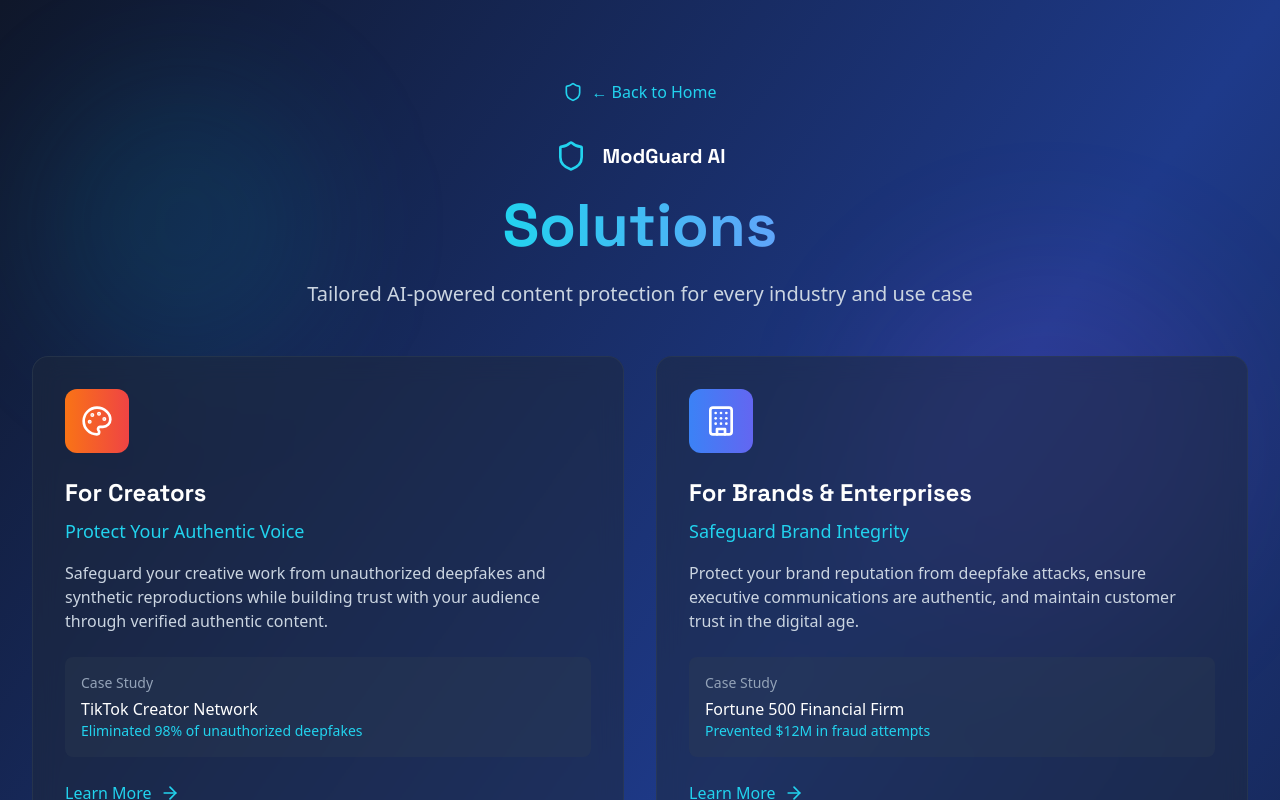
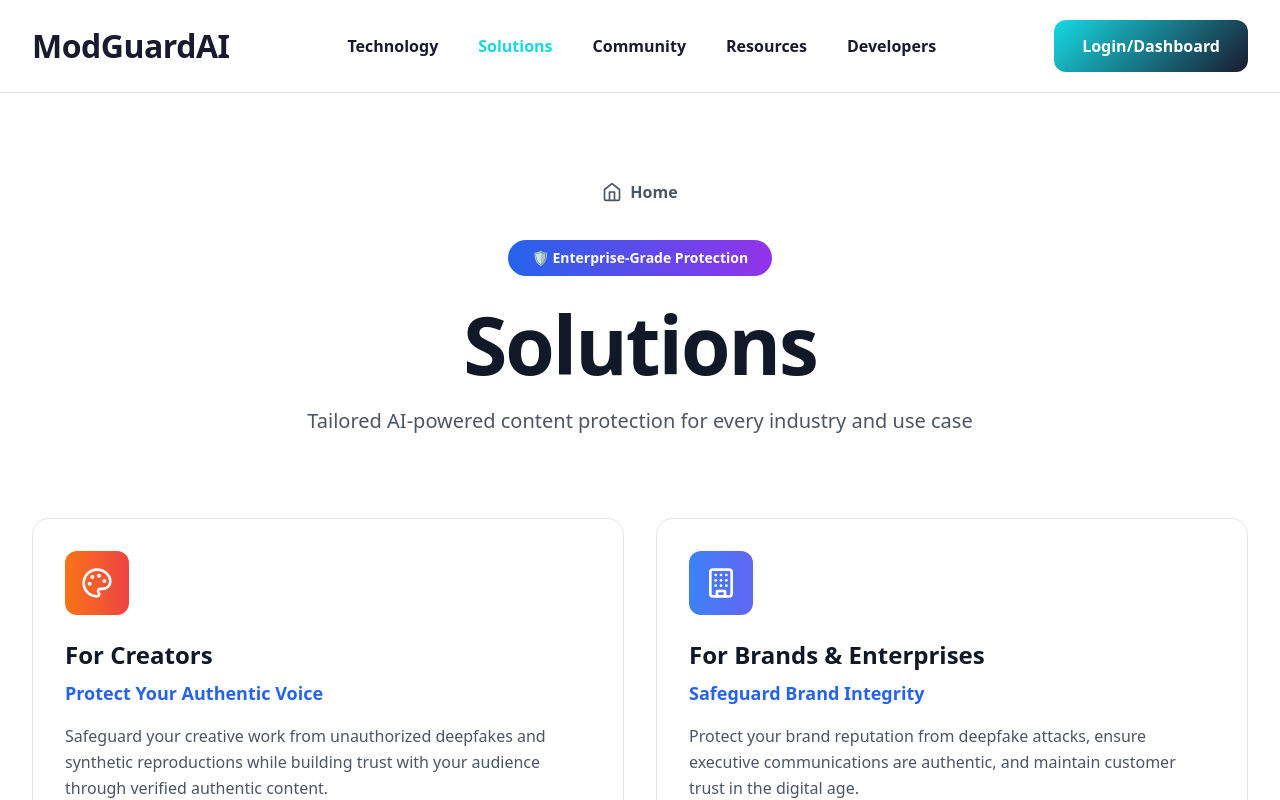
Before and after one commit to Future-whitehat7/ModGuardAI, a React (Vite) app: page /solutions in a window 1280 px wide. Shown: the top 800 px of the page. Built offline with nearby package versions, Linux system fonts and the light colour scheme.

Commit message:
Update Solutions page design to match home page aesthetic and branding - Add ModGuardAI logo, fix footer positioning, update color scheme and typography

```diff
--- a/src/pages/Solutions.tsx
+++ b/src/pages/Solutions.tsx
@@ -14,7 +14,8 @@ import {
   Target,
   Zap,
   Eye,
-  TrendingUp
+  TrendingUp,
+  Home
 } from 'lucide-react';
 
 interface SolutionData {
@@ -195,60 +196,264 @@ export const Solutions = () => {
 
   if (!isLoaded) {
     return (
-      <div className="min-h-screen bg-gradient-to-br from-slate-900 via-blue-900 to-slate-900 flex items-center justify-center">
+      <div className="min-h-screen bg-white flex items-center justify-center">
         <div className="text-center">
-          <div className="w-16 h-16 border-4 border-cyan-500 border-t-transparent rounded-full animate-spin mx-auto mb-4"></div>
-          <p className="text-white">Loading solutions...</p>
+          <div className="w-16 h-16 border-4 border-blue-600 border-t-transparent rounded-full animate-spin mx-auto mb-4"></div>
+          <p className="text-gray-600">Loading solutions...</p>
         </div>
       </div>
     );
   }
 
   return (
-    <div className="min-h-screen bg-gradient-to-br from-slate-900 via-blue-900 to-slate-900 text-white flex flex-col">
-      {/* Background Effects */}
-      <div className="fixed inset-0 overflow-hidden pointer-events-none">
-        <div className="absolute top-20 left-10 w-72 h-72 bg-cyan-500/10 rounded-full blur-3xl"></div>
-        <div className="absolute bottom-40 right-10 w-96 h-96 bg-purple-500/10 rounded-full blur-3xl"></div>
+    <div className="min-h-screen bg-white flex flex-col">
+      {/* Header - Matching home page design */}
+      <header className="fixed top-0 w-full z-50 py-5" style={{
+        background: 'rgba(255, 255, 255, 0.98)',
+        backdropFilter: 'blur(20px)',
+        borderBottom: '1px solid rgba(0,0,0,0.1)'
+      }}>
+        <nav className="container max-w-7xl mx-auto px-8">
+          <div className="flex justify-between items-center">
+            {/* Logo - Matching home page */}
+            <motion.div
+              className="flex items-center flex-shrink-0"
+              whileHover={{ scale: 1.02 }}
+              transition={{ duration: 0.2 }}
+            >
+              <Link
+                to="/"
+                className="logo"
+                style={{
+                  fontSize: '32px',
+                  fontWeight: 900,
+                  color: '#1a1a2e',
+                  textDecoration: 'none',
+                  letterSpacing: '-0.5px'
+                }}
+              >
+                ModGuardAI
+              </Link>
+            </motion.div>
+
+            {/* Navigation Links */}
+            <ul className="hidden lg:flex items-center" style={{ gap: '40px' }}>
+              <li>
+                <Link
+                  to="/features"
+                  className="nav-link"
+                  style={{
+                    textDecoration: 'none',
+                    color: '#1a1a2e',
+                    fontWeight: 600,
+                    fontSize: '16px',
+                    transition: 'all 0.3s',
+                    padding: '10px 0'
+                  }}
+                  onMouseEnter={(e) => {
+                    e.currentTarget.style.color = '#16d9e3';
+                  }}
+                  onMouseLeave={(e) => {
+                    e.currentTarget.style.color = '#1a1a2e';
+                  }}
+                >
+                  Technology
+                </Link>
+              </li>
+              <li>
+                <Link
+                  to="/solutions"
+                  className="nav-link"
+                  style={{
+                    textDecoration: 'none',
+                    color: '#16d9e3',
+                    fontWeight: 600,
+                    fontSize: '16px',
+                    transition: 'all 0.3s',
+                    padding: '10px 0'
+                  }}
+                >
+                  Solutions
+                </Link>
+              </li>
+              <li>
+                <Link
+                  to="/student-portal"
+                  className="nav-link"
+                  style={{
+                    textDecoration: 'none',
+                    color: '#1a1a2e',
+                    fontWeight: 600,
+                    fontSize: '16px',
+                    transition: 'all 0.3s',
+                    padding: '10px 0'
+                  }}
+                  onMouseEnter={(e) => {
+                    e.currentTarget.style.color = '#16d9e3';
+                  }}
+                  onMouseLeave={(e) => {
+                    e.currentTarget.style.color = '#1a1a2e';
+                  }}
+                >
+                  Community
+                </Link>
+              </li>
+              <li>
+                <Link
+                  to="/blog"
+                  className="nav-link"
+                  style={{
+                    textDecoration: 'none',
+                    color: '#1a1a2e',
+                    fontWeight: 600,
+                    fontSize: '16px',
+                    transition: 'all 0.3s',
+                    padding: '10px 0'
+                  }}
+                  onMouseEnter={(e) => {
+                    e.currentTarget.style.color = '#16d9e3';
+                  }}
+                  onMouseLeave={(e) => {
+                    e.currentTarget.style.color = '#1a1a2e';
+                  }}
+                >
+                  Resources
+                </Link>
+              </li>
+              <li>
+                <Link
+                  to="/api"
+                  className="nav-link"
+                  style={{
+                    textDecoration: 'none',
+                    color: '#1a1a2e',
+                    fontWeight: 600,
+                    fontSize: '16px',
+                    transition: 'all 0.3s',
+                    padding: '10px 0'
+                  }}
+                  onMouseEnter={(e) => {
+                    e.currentTarget.style.color = '#16d9e3';
+                  }}
+                  onMouseLeave={(e) => {
+                    e.currentTarget.style.color = '#1a1a2e';
+                  }}
+                >
+                  Developers
+                </Link>
+              </li>
+            </ul>
+
+            {/* CTA Button - Matching home page */}
+            <div className="hidden lg:flex items-center">
+              <motion.button
+                whileHover={{
+                  scale: 1.02,
+                  y: -2,
+                  boxShadow: "0 12px 35px rgba(22, 217, 227, 0.4)"
+                }}
+                whileTap={{ scale: 0.98 }}
+                onClick={() => {
+                  const email = prompt('Enter email:');
+                  const password = prompt('Enter password:');
+
+                  if (email && password) {
+                    alert('Login successful! Redirecting to dashboard...');
+                    window.location.href = '/dashboard';
+                  } else {
+                    alert('Please enter both email and password');
+                  }
+                }}
+                className="cta-button"
+                style={{
+                  background: 'linear-gradient(135deg, #16d9e3, #1a1a2e)',
+                  color: 'white',
+                  padding: '14px 28px',
+                  border: 'none',
+                  borderRadius: '12px',
+                  fontWeight: 700,
+                  transition: 'all 0.3s',
+                  cursor: 'pointer',
+                  fontSize: '16px'
+                }}
+              >
+                Login/Dashboard
+              </motion.button>
             </div>
+          </div>
+        </nav>
+      </header>
 
-      <div className="relative z-10 flex-1 flex flex-col">
-        {/* Header */}
-        <div className="max-w-7xl mx-auto px-4 sm:px-6 lg:px-8 pt-20 pb-12">
+      <div className="flex-1 flex flex-col" style={{ marginTop: '100px' }}>
+        {/* Hero Section - Matching home page style */}
+        <section className="bg-white py-20">
+          <div className="max-w-7xl mx-auto px-8">
             <motion.div
               initial={{ opacity: 0, y: 30 }}
               animate={{ opacity: 1, y: 0 }}
               transition={{ duration: 0.8 }}
               className="text-center"
             >
+              {/* Home Button - Updated styling */}
               <div className="mb-8">
-              <a
-                href="/"
-                className="inline-flex items-center space-x-2 text-cyan-400 hover:text-cyan-300 transition-colors"
+                <Link
+                  to="/"
+                  className="inline-flex items-center space-x-2 text-gray-600 hover:text-gray-900 transition-colors"
+                  style={{
+                    fontSize: '16px',
+                    fontWeight: 600,
+                    textDecoration: 'none'
+                  }}
                 >
-                <Shield className="h-5 w-5" />
-                <span className="font-medium">← Back to Home</span>
-              </a>
+                  <Home className="h-5 w-5" />
+                  <span>Home</span>
+                </Link>
               </div>
-            <div className="flex items-center justify-center space-x-4 mb-6">
-              <Shield className="h-8 w-8 text-cyan-400" />
-              <span className="text-xl font-bold text-white font-['Space_Grotesk']">
-                ModGuard AI
-              </span>
-            </div>
-            <h1 className="text-5xl md:text-6xl font-bold font-['Space_Grotesk'] mb-6">
-              <span className="bg-gradient-to-r from-cyan-400 to-blue-400 bg-clip-text text-transparent">
+
+              <motion.div
+                initial={{ opacity: 0, y: 30 }}
+                animate={{ opacity: 1, y: 0 }}
+                transition={{ duration: 0.8, delay: 0.2 }}
+                className="inline-block bg-gradient-to-r from-blue-600 to-purple-600 text-white px-6 py-2 rounded-full font-bold text-sm mb-8"
+              >
+                🛡️ Enterprise-Grade Protection
+              </motion.div>
+
+              <motion.h1
+                initial={{ opacity: 0, y: 30 }}
+                animate={{ opacity: 1, y: 0 }}
+                transition={{ duration: 0.8, delay: 0.4 }}
+                className="text-gray-900 mb-6"
+                style={{
+                  fontSize: 'clamp(48px, 8vw, 80px)',
+                  fontWeight: 900,
+                  lineHeight: 0.9,
+                  letterSpacing: '-2px'
+                }}
+              >
                 Solutions
-              </span>
-            </h1>
-            <p className="text-xl text-slate-300 max-w-3xl mx-auto">
+              </motion.h1>
+
+              <motion.p
+                initial={{ opacity: 0, y: 30 }}
+                animate={{ opacity: 1, y: 0 }}
+                transition={{ duration: 0.8, delay: 0.6 }}
+                className="text-gray-600"
+                style={{
+                  fontSize: '20px',
+                  maxWidth: '700px',
+                  margin: '0 auto',
+                  lineHeight: 1.7
+                }}
+              >
                 Tailored AI-powered content protection for every industry and use case
-            </p>
+              </motion.p>
             </motion.div>
           </div>
+        </section>
 
         {/* Main Content */}
-        <div className="flex-1 max-w-7xl mx-auto px-4 sm:px-6 lg:px-8 pb-20">
+        <div className="flex-1 max-w-7xl mx-auto px-8 pb-20">
           <AnimatePresence mode="wait">
             {!selectedSolution ? (
               // Solutions Overview Grid
@@ -273,35 +478,35 @@ export const Solutions = () => {
                       transition: { duration: 0.2 }
                     }}
                     onClick={() => handleSolutionSelect(solution)}
-                    className="bg-slate-800/50 backdrop-blur-md rounded-2xl border border-slate-700/50 p-8 cursor-pointer relative overflow-hidden group"
+                    className="bg-white border border-gray-200 rounded-2xl p-8 cursor-pointer relative overflow-hidden group hover:shadow-xl transition-all"
                   >
                     {/* Hover Effect */}
-                    <div className={`absolute inset-0 bg-gradient-to-br ${solution.gradient} opacity-0 group-hover:opacity-10 transition-opacity duration-300`}></div>
+                    <div className={`absolute inset-0 bg-gradient-to-br ${solution.gradient} opacity-0 group-hover:opacity-5 transition-opacity duration-300`}></div>
 
                     <div className="relative z-10">
                       <div className={`inline-flex p-4 rounded-xl bg-gradient-to-r ${solution.gradient} mb-6`}>
                         <solution.icon className="h-8 w-8 text-white" />
                       </div>
 
-                      <h3 className="text-2xl font-bold text-white mb-2 font-['Space_Grotesk']">
+                      <h3 className="text-2xl font-bold text-gray-900 mb-2" style={{ fontWeight: 900 }}>
                         {solution.title}
                       </h3>
-                      <h4 className="text-lg text-cyan-400 mb-4">
+                      <h4 className="text-lg text-blue-600 mb-4 font-semibold">
                         {solution.subtitle}
                       </h4>
-                      <p className="text-slate-300 mb-6">
+                      <p className="text-gray-600 mb-6 leading-relaxed">
                         {solution.description}
                       </p>
 
                       {solution.caseStudy && (
-                        <div className="bg-slate-700/30 rounded-lg p-4 mb-6">
-                          <div className="text-sm text-slate-400 mb-1">Case Study</div>
-                          <div className="text-white font-medium">{solution.caseStudy.company}</div>
-                          <div className="text-cyan-400 text-sm">{solution.caseStudy.result}</div>
+                        <div className="bg-gray-50 rounded-lg p-4 mb-6 border border-gray-100">
+                          <div className="text-sm text-gray-500 mb-1 font-medium">Case Study</div>
+                          <div className="text-gray-900 font-semibold">{solution.caseStudy.company}</div>
+                          <div className="text-blue-600 text-sm font-medium">{solution.caseStudy.result}</div>
                         </div>
                       )}
 
-                      <div className="flex items-center text-cyan-400 font-medium group-hover:text-cyan-300 transition-colors">
+                      <div className="flex items-center text-blue-600 font-semibold group-hover:text-blue-700 transition-colors">
                         <span>Learn More</span>
                         <ArrowRight className="ml-2 h-5 w-5 group-hover:translate-x-1 transition-transform" />
                       </div>
@@ -322,7 +527,7 @@ export const Solutions = () => {
                 {/* Back Button */}
                 <button
                   onClick={handleBackToOverview}
-                  className="flex items-center text-cyan-400 hover:text-cyan-300 transition-colors"
+                  className="flex items-center text-gray-600 hover:text-gray-900 transition-colors font-semibold"
                 >
                   <ArrowRight className="h-5 w-5 mr-2 rotate-180" />
                   Back to Solutions
@@ -334,13 +539,13 @@ export const Solutions = () => {
                     <selectedSolution.icon className="h-16 w-16 text-white" />
                   </div>
 
-                  <h1 className="text-4xl md:text-5xl font-bold font-['Space_Grotesk'] mb-4 text-white">
+                  <h1 className="text-4xl md:text-5xl font-bold text-gray-900 mb-4" style={{ fontWeight: 900 }}>
                     {selectedSolution.title}
                   </h1>
-                  <h2 className="text-2xl text-cyan-400 mb-6">
+                  <h2 className="text-2xl text-blue-600 mb-6 font-semibold">
                     {selectedSolution.subtitle}
                   </h2>
-                  <p className="text-xl text-slate-300 max-w-4xl mx-auto">
+                  <p className="text-xl text-gray-600 max-w-4xl mx-auto leading-relaxed">
                     {selectedSolution.description}
                   </p>
                 </div>
@@ -348,45 +553,45 @@ export const Solutions = () => {
                 {/* Challenges, Solutions, Outcomes */}
                 <div className="grid grid-cols-1 lg:grid-cols-3 gap-8 mb-12">
                   {/* Challenges */}
-                  <div className="bg-slate-800/50 backdrop-blur-md rounded-xl border border-slate-700/50 p-6">
-                    <h3 className="text-xl font-bold text-red-400 mb-4 font-['Space_Grotesk']">
+                  <div className="bg-white border border-gray-200 rounded-xl p-6 hover:shadow-lg transition-shadow">
+                    <h3 className="text-xl font-bold text-red-600 mb-4" style={{ fontWeight: 900 }}>
                       Challenges
                     </h3>
                     <div className="space-y-3">
                       {selectedSolution.challenges.map((challenge, index) => (
                         <div key={index} className="flex items-start space-x-2">
-                          <div className="w-2 h-2 bg-red-400 rounded-full mt-2 flex-shrink-0"></div>
-                          <span className="text-slate-300 text-sm">{challenge}</span>
+                          <div className="w-2 h-2 bg-red-600 rounded-full mt-2 flex-shrink-0"></div>
+                          <span className="text-gray-700 text-sm leading-relaxed">{challenge}</span>
                         </div>
                       ))}
                     </div>
                   </div>
 
                   {/* Solutions */}
-                  <div className="bg-slate-800/50 backdrop-blur-md rounded-xl border border-slate-700/50 p-6">
-                    <h3 className="text-xl font-bold text-cyan-400 mb-4 font-['Space_Grotesk']">
+                  <div className="bg-white border border-gray-200 rounded-xl p-6 hover:shadow-lg transition-shadow">
+                    <h3 className="text-xl font-bold text-blue-600 mb-4" style={{ fontWeight: 900 }}>
                       Our Solutions
                     </h3>
                     <div className="space-y-3">
                       {selectedSolution.solutions.map((solution, index) => (
                         <div key={index} className="flex items-start space-x-2">
-                          <CheckCircle className="h-5 w-5 text-cyan-400 mt-0.5 flex-shrink-0" />
-                          <span className="text-slate-300 text-sm">{solution}</span>
+                          <CheckCircle className="h-5 w-5 text-blue-600 mt-0.5 flex-shrink-0" />
+                          <span className="text-gray-700 text-sm leading-relaxed">{solution}</span>
                         </div>
                       ))}
                     </div>
                   </div>
 
                   {/* Outcomes */}
-                  <div className="bg-slate-800/50 backdrop-blur-md rounded-xl border border-slate-700/50 p-6">
-                    <h3 className="text-xl font-bold text-green-400 mb-4 font-['Space_Grotesk']">
+                  <div className="bg-white border border-gray-200 rounded-xl p-6 hover:shadow-lg transition-shadow">
+                    <h3 className="text-xl font-bold text-green-600 mb-4" style={{ fontWeight: 900 }}>
                       Outcomes
                     </h3>
                     <div className="space-y-3">
                       {selectedSolution.outcomes.map((outcome, index) => (
                         <div key={index} className="flex items-start space-x-2">
-                          <TrendingUp className="h-5 w-5 text-green-400 mt-0.5 flex-shrink-0" />
-                          <span className="text-slate-300 text-sm">{outcome}</span>
+                          <TrendingUp className="h-5 w-5 text-green-600 mt-0.5 flex-shrink-0" />
+                          <span className="text-gray-700 text-sm leading-relaxed">{outcome}</span>
                         </div>
                       ))}
                     </div>
@@ -395,28 +600,28 @@ export const Solutions = () => {
 
                 {/* Case Study */}
                 {selectedSolution.caseStudy && (
-                  <div className="bg-gradient-to-br from-slate-800/80 to-slate-900/80 backdrop-blur-md rounded-2xl border border-slate-700/50 p-8">
-                    <h3 className="text-2xl font-bold text-white mb-6 font-['Space_Grotesk']">
+                  <div className="bg-gradient-to-br from-gray-50 to-white border border-gray-200 rounded-2xl p-8">
+                    <h3 className="text-2xl font-bold text-gray-900 mb-6" style={{ fontWeight: 900 }}>
                       Success Story
                     </h3>
                     <div className="grid grid-cols-1 md:grid-cols-3 gap-6">
                       <div className="text-center">
-                        <div className="text-3xl font-bold text-cyan-400 mb-2">
+                        <div className="text-3xl font-bold text-blue-600 mb-2" style={{ fontWeight: 900 }}>
                           {selectedSolution.caseStudy.company}
                         </div>
-                        <div className="text-slate-300">Client</div>
+                        <div className="text-gray-600 font-medium">Client</div>
                       </div>
                       <div className="text-center">
-                        <div className="text-3xl font-bold text-green-400 mb-2">
+                        <div className="text-3xl font-bold text-green-600 mb-2" style={{ fontWeight: 900 }}>
                           {selectedSolution.caseStudy.result}
                         </div>
-                        <div className="text-slate-300">Achievement</div>
+                        <div className="text-gray-600 font-medium">Achievement</div>
                       </div>
                       <div className="text-center">
-                        <div className="text-3xl font-bold text-purple-400 mb-2">
+                        <div className="text-3xl font-bold text-purple-600 mb-2" style={{ fontWeight: 900 }}>
                           {selectedSolution.caseStudy.metric}
                         </div>
-                        <div className="text-slate-300">Impact</div>
+                        <div className="text-gray-600 font-medium">Impact</div>
                       </div>
                     </div>
                   </div>
@@ -425,10 +630,14 @@ export const Solutions = () => {
                 {/* CTA */}
                 <div className="text-center">
                   <motion.button
-                    whileHover={{ scale: 1.05 }}
+                    whileHover={{
+                      scale: 1.05,
+                      boxShadow: "0 15px 40px rgba(22, 217, 227, 0.4)"
+                    }}
                     whileTap={{ scale: 0.95 }}
                     onClick={() => window.location.href = '/demo'}
                     className={`bg-gradient-to-r ${selectedSolution.gradient} text-white px-8 py-4 rounded-xl font-bold text-lg hover:shadow-xl transition-all`}
+                    style={{ fontWeight: 700 }}
                   >
                     Try Live Demo
                   </motion.button>
@@ -439,15 +648,16 @@ export const Solutions = () => {
         </div>
       </div>
 
-      {/* Footer - Now properly positioned at the bottom */}
-      <footer className="bg-gray-900 text-white py-16 mt-auto">
-        <div className="max-w-7xl mx-auto px-4 sm:px-6 lg:px-8">
+      {/* Footer - Matching home page style */}
+      <footer className="bg-gray-900 text-white py-16">
+        <div className="max-w-7xl mx-auto px-8">
           <div className="grid grid-cols-1 md:grid-cols-5 gap-8 mb-8">
             {/* Company Info */}
             <div>
               <Link to="/" className="flex items-center space-x-2 mb-6">
-                <Shield className="h-8 w-8 text-cyan-400" />
-                <span className="text-2xl font-bold">ModGuard AI</span>
+                <div className="text-2xl font-bold" style={{ fontWeight: 900, color: '#16d9e3' }}>
+                  ModGuardAI
+                </div>
               </Link>
               <p className="text-gray-400 text-sm mb-6 leading-relaxed">
                 Defending digital truth with AI-powered content moderation and deepfake detection.
@@ -501,7 +711,7 @@ export const Solutions = () => {
 
           <div className="border-t border-gray-800 pt-8 flex flex-col md:flex-row justify-between items-center">
             <p className="text-gray-400 text-sm">
-              © 2025 ModGuard AI. All rights reserved.
+              © 2025 ModGuardAI. All rights reserved.
             </p>
             <div className="flex items-center space-x-6 mt-4 md:mt-0">
               <Link to="/" className="text-gray-400 hover:text-white transition-colors">Home</Link>
```
Lines whose indentation alone changed are shown as unchanged.
